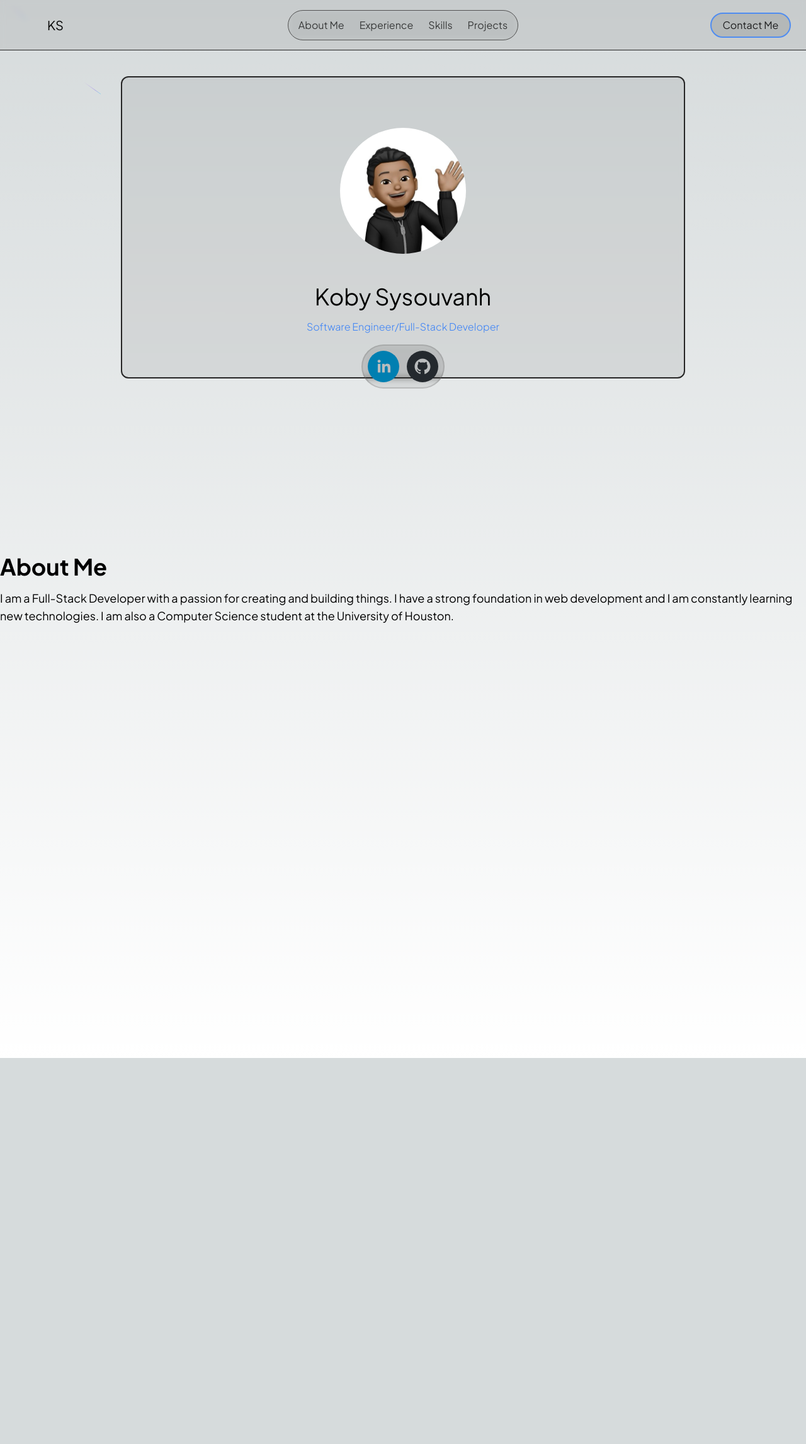
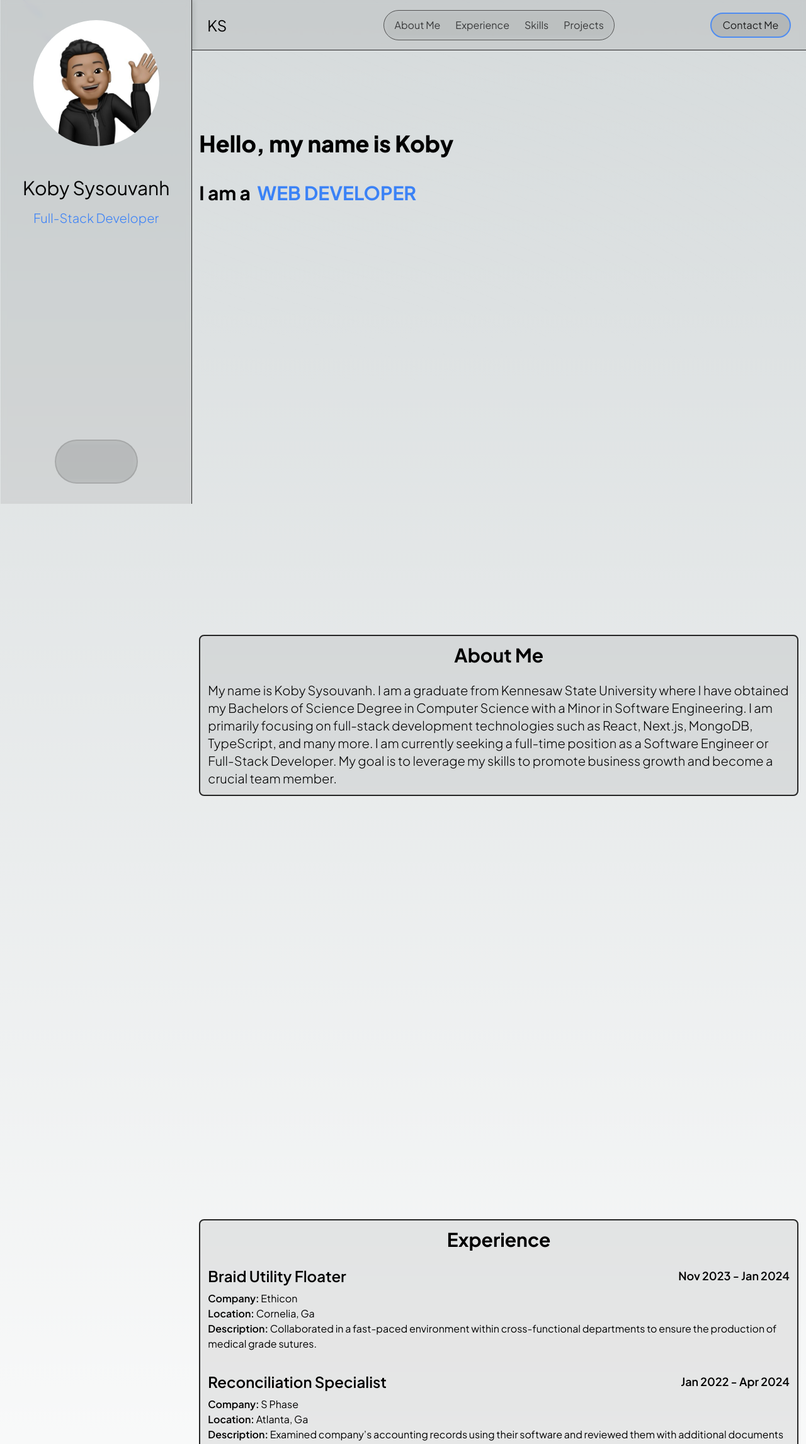
Before and after one commit to kobysysouvanh/portfolio_updated, a Next.js app: page / in a window 1280 px wide. Shown: the top 2293 px of the page at 63% size. Before the commit the page ends 1680 px from the top, so only its background shows below. Built offline with nearby package versions, Linux system fonts and the light colour scheme.

Commit message:
Added and Finished Experience

```diff
--- a/app/page.tsx
+++ b/app/page.tsx
@@ -1,17 +1,29 @@
 import About from "@/components/About";
 import { BackgroundBeams } from "@/components/Background";
+import Personal from "@/components/Personal";
+import Navbar from "@/components/Navbar";
+import MobileNavbar from "@/components/MobileNavbar";
 import Hero from "@/components/Hero";
-import Navbar from "@/components/Navbar";
+import Experience from "@/components/Experience";
 
 export default function Home() {
   return (
-    <div className="flex-col h-full snap-y snap-mandatory">
-      <Navbar />
-      <Hero />
-      <section id="about" className="snap-center">
-        <About />
-      </section>
-      <BackgroundBeams className="-z-[100] hidden sm:inline" />
+    <div className="flex flex-col md:flex-row h-full snap-y snap-mandatory">
+      <MobileNavbar/>
+      <Personal/>
+      <div className="flex flex-col w-full h-full">
+        <Navbar />
+        <section id="hero" className="snap-center">
+          <Hero/>
+        </section>
+        <section id="about" className="snap-center">
+          <About />
+        </section>
+        <section id="experience" className="snap-center">
+          <Experience/>
+        </section>
+      </div>
+      <BackgroundBeams className="-z-[100] hidden fixed md:inline" />
     </div>
   );
 }
--- a/components/About.tsx
+++ b/components/About.tsx
@@ -1,19 +1,30 @@
-import React from 'react'
+"use client"
+import React from "react";
+import { motion } from "framer-motion";
 
 const About = () => {
   return (
-    <div className='w-full h-screen max-w-7xl mx-auto bg-transparent'>
-        <div>
-            <h1 className='text-4xl font-bold'>About Me</h1>
-            <p className='text-lg mt-4'>
-                I am a Full-Stack Developer with a passion for creating and building
-                things. I have a strong foundation in web development and I am
-                constantly learning new technologies. I am also a Computer Science
-                student at the University of Houston.
-            </p>
-        </div>
-    </div>
-  )
-}
+    <motion.div
+    className="w-full h-screen max-w-7xl mx-auto mt-32 px-3 overflow-x-hidden"
+    whileInView={{ opacity: 1}}
+    initial={{ opacity: 0 }}
+    transition={{ duration: 1.5 }}
+    >
+      <div className="border-2 border-neutral-800 bg-neutral-600 bg-opacity-10 backdrop-blur-sm p-3 rounded-lg">
+        <h1 className="text-3xl font-bold text-center mb-6">About Me</h1>
+        <p className="text-xl mt-4 font-light">
+          My name is Koby Sysouvanh. I am a graduate from Kennesaw State
+          University where I have obtained my Bachelors of Science Degree in
+          Computer Science with a Minor in Software Engineering. I am primarily
+          focusing on full-stack development technologies such as React,
+          Next.js, MongoDB, TypeScript, and many more. I am currently seeking a
+          full-time position as a Software Engineer or Full-Stack Developer. My
+          goal is to leverage my skills to promote business growth and become a
+          crucial team member.
+        </p>
+      </div>
+    </motion.div>
+  );
+};
 
-export default About
+export default About;
--- /dev/null
+++ b/components/Experience.tsx
@@ -0,0 +1,81 @@
+"use client";
+import React from "react";
+import { motion } from "framer-motion";
+
+const Experience = () => {
+  return (
+    <motion.div
+      className="w-full h-screen max-w-7xl mx-auto mt-32 px-3"
+      whileInView={{ opacity: 1 }}
+      initial={{ opacity: 0 }}
+      transition={{ duration: 1.5 }}
+    >
+      <div className="border-2 border-neutral-800 bg-neutral-600 bg-opacity-10 backdrop-blur-sm p-3 rounded-lg">
+        <h1 className="text-3xl font-bold text-center mb-6">Experience</h1>
+        <div className="space-y-8">
+          <div className="flex flex-col">
+            <div className="flex flex-row justify-between items-center">
+              <h2 className="text-2xl font-semibold">Braid Utility Floater</h2>
+              <h3 className="text-lg font-semibold">Nov 2023 - Jan 2024</h3>
+            </div>
+            <p className="mt-2">
+              <span className="font-semibold">Company:</span> Ethicon
+            </p>
+            <p>
+              <span className="font-semibold">Location:</span> Cornelia, Ga
+            </p>
+            <p>
+              <span className="font-semibold">Description:</span> Collaborated
+              in a fast-paced environment within cross-functional departments to
+              ensure the production of medical grade sutures.
+            </p>
+          </div>
+          <div className="flex flex-col">
+            <div className="flex flex-row justify-between items-center">
+              <h2 className="text-2xl font-semibold">
+                Reconciliation Specialist
+              </h2>
+              <h3 className="text-lg font-semibold">Jan 2022 - Apr 2024</h3>
+            </div>
+            <p className="mt-2">
+              <span className="font-semibold">Company:</span> S Phase
+            </p>
+            <p>
+              <span className="font-semibold">Location:</span> Atlanta, Ga
+            </p>
+            <p>
+              <span className="font-semibold">Description:</span> Examined
+              company’s accounting records using their software and reviewed
+              them with additional documents from the server folder database to
+              confirm all details are correct. Collaborated with different
+              departments to ensure information are correct and updated.
+            </p>
+          </div>
+          <div className="flex flex-col">
+            <div className="flex flex-row justify-between items-center">
+              <h2 className="text-2xl font-semibold">Team Member</h2>
+              <h3 className="text-lg font-semibold">Aug 2017 - Jul 2020</h3>
+            </div>
+            <p className="mt-2">
+              <span className="font-semibold">Company:</span> FCL Recycling,
+              Inc.
+            </p>
+            <p>
+              <span className="font-semibold">Location:</span> Powder Springs,
+              Ga
+            </p>
+            <p>
+              <span className="font-semibold">Description:</span> Collected
+              recyclable materials within Lockheed Martin and commercial
+              businesses. Operated heavy machinery including a packer truck.
+              Assisted in warehouse duties such as sorting and organizing
+              materials.
+            </p>
+          </div>
+        </div>
+      </div>
+    </motion.div>
+  );
+};
+
+export default Experience;
--- a/components/Hero.tsx
+++ b/components/Hero.tsx
@@ -1,43 +1,63 @@
-"use client"
-import Image from "next/image";
-import React from "react";
-import { SocialIcon } from "react-social-icons";
-import { motion } from "framer-motion";
+"use client";
+
+import { AnimatePresence, motion } from "framer-motion";
+import { useEffect, useState } from "react";
 
 const Hero = () => {
+  const texts = [
+    {
+      id: 1,
+      content: "SOFTWARE ENGINEER",
+    },
+    {
+      id: 2,
+      content: "FULL-STACK DEVELOPER",
+    },
+    {
+      id: 3,
+      content: "WEB DEVELOPER",
+    },
+  ];
+
+  const [index, setIndex] = useState(0);
+
+  useEffect(() => {
+    const id = setInterval(() => {
+      setIndex((state) => {
+        if (state >= texts.length - 1) return 0;
+        return state + 1;
+      });
+    }, 2000);
+    return () => clearInterval(id);
+  }, []);
+
   return (
     <motion.div
-    className="w-full h-screen flex justify-center"
-    initial={{ y:100, opacity: 0 }}
-    animate={{ y:1, opacity: 1 }}
-    transition={{ duration: 1 }}
-
-
+      className="w-full h-screen max-w-7xl mx-auto flex px-3"
+      initial={{ y: -50, opacity: 0 }}
+      animate={{ y: 0, opacity: 1 }}
+      transition={{ duration: 0.5, delay: 1.2 }}
     >
-      <div className="bg-neutral-600 p-8 py-20 mx-8 max-w-4xl w-full h-[60%] mt-10 rounded-xl bg-opacity-10 backdrop-blur-sm border-2 border-neutral-800">
-        <div className="flex flex-col justify-center items-center">
-          <Image
-            src="/avatar.jpg"
-            alt="avatar"
-            width={200}
-            height={200}
-            className="rounded-full"
-          />
-          <p className="text-4xl mt-12">Koby Sysouvanh</p>
-          <p className="text-md font-light text-blue-500 mt-4">
-            Software Engineer/Full-Stack Developer
-          </p>
-          <div className="flex bg-neutral-600 bg-opacity-10 backdrop-blur-sm items-center justify-center rounded-full px-2 py-2 gap-3 mt-4 border-2 border-neutral-500/30">
-            <SocialIcon
-              url="https://www.linkedin.com/in/kobysysouvanh/"
-              target="_blank"
-            />
-            <SocialIcon
-              url="https://github.com/kobysysouvanh"
-              target="_blank"
-            />
-          </div>
-        </div>
+      <div className="space-y-10">
+        <h1 className="text-3xl md:text-4xl font-extrabold mt-32">
+          Hello, my name is Koby
+        </h1>
+        <p className="text-2xl md:text-3xl font-bold">
+          I am a &nbsp;
+          <AnimatePresence>
+            <motion.span
+              key={texts[index].id}
+              className="text-blue-500"
+              initial={{ y: 20, opacity: 0 }}
+              animate={{ y: 0, opacity: 1 }}
+              exit={{ y: -20, opacity: 0 }}
+              transition={{ ease: "easeInOut" }}
+              style={{ position: "absolute" }}
+            >
+              {texts[index].content}
+            </motion.span>
+          </AnimatePresence>
+        </p>
       </div>
     </motion.div>
   );
--- /dev/null
+++ b/components/MobileNavbar.tsx
@@ -0,0 +1,30 @@
+"use client";
+import React from "react";
+import { motion } from "framer-motion";
+import { SocialIcon } from "react-social-icons";
+
+const MobileNavbar = () => {
+  return (
+    <motion.div
+      className="md:hidden h-20 border-b border-neutral-800 bg-neutral-600 bg-opacity-10 sticky top-0 backdrop-blur-sm z-[999] w-full"
+      initial={{ y: -50, opacity: 0 }}
+      animate={{ y: 0, opacity: 1 }}
+      transition={{ duration: 0.5 }}
+    >
+      <div className="flex items-center h-full">
+        <SocialIcon
+          url="https://www.linkedin.com/in/kobysysouvanh/"
+          target="_blank"
+          bgColor="transparent"
+        />
+        <SocialIcon
+          url="https://github.com/kobysysouvanh"
+          target="_blank"
+          bgColor="transparent"
+        />
+      </div>
+    </motion.div>
+  );
+};
+
+export default MobileNavbar;
--- a/components/Navbar.tsx
+++ b/components/Navbar.tsx
@@ -24,14 +24,14 @@ const nav = [
 const Navbar = () => {
   return (
     <motion.div
-      className="h-20 w-full z-1 bg-neutral-600 backdrop-blur-sm bg-clip-padding backdrop-filter bg-opacity-10 top-0 border-b border-neutral-800"
+      className="hidden md:inline h-20 w-full z-[999] bg-neutral-600 backdrop-blur-sm bg-clip-padding backdrop-filter bg-opacity-10 sticky top-0 border-b border-neutral-800 border-l"
       initial={{ y: -50, opacity: 0 }}
       animate={{ y: 0, opacity: 1 }}
-      transition={{ duration: 0.5 }}
+      transition={{ duration: 0.5, delay: 1.2 }}
     >
       <div className="max-w-7xl items-center justify-between mx-auto h-20 px-6 hidden sm:flex">
-        <div className="text-xl w-32 text-center">KS</div>
-        <div className="flex gap-6 rounded-full h-12 items-center text-cen border-neutral-600 border p-4 backdrop-blur-sm">
+        <div className="text-2xl w-32">KS</div>
+        <div className="flex gap-6 rounded-full h-12 items-center text-center border-neutral-600 border p-4 backdrop-blur-sm">
           {nav.map((item) => (
             <a href={item.href} key={item.name}>
               <button className="text-md opacity-70 hover:opacity-100 transition truncate">
--- /dev/null
+++ b/components/Personal.tsx
@@ -0,0 +1,46 @@
+"use client";
+import Image from "next/image";
+import React from "react";
+import { SocialIcon } from "react-social-icons";
+import { motion } from "framer-motion";
+
+const Personal = () => {
+  return (
+    <motion.div
+      className="w-full md:w-96 px-6 h-screen flex flex-col md:sticky top-0 md:justify-between justify-center items-center md:border-r md:border-neutral-800 md:bg-neutral-600 md:bg-opacity-10 backdrop-blur-sm py-8"
+      initial={{ x: -100, opacity: 0 }}
+      animate={{ x: 1, opacity: 1 }}
+      transition={{ duration: 0.5, delay: 0.5 }}
+    >
+      <div className="w-full h-full flex flex-col justify-center items-center rounded-xl bg-neutral-600 bg-opacity-10 border-2 border-neutral-800 md:bg-transparent md:border-none md:justify-between">
+        <div className="flex flex-col justify-center items-center text-center">
+          <Image
+            src="/avatar.jpg"
+            alt="avatar"
+            width={200}
+            height={200}
+            className="rounded-full"
+          />
+          <p className="text-5xl md:text-3xl mt-12">Koby Sysouvanh</p>
+          <p className="text-xl md:text-md font-light text-blue-500 mt-4">
+            Full-Stack Developer
+          </p>
+        </div>
+        <div className="flex bg-neutral-600 bg-opacity-10 backdrop-blur-sm items-center justify-center rounded-full px-2 py-2 gap-3 mt-4 border-2 border-neutral-500/30">
+          <SocialIcon
+            url="https://www.linkedin.com/in/kobysysouvanh/"
+            target="_blank"
+            bgColor="transparent"
+          />
+          <SocialIcon
+            url="https://github.com/kobysysouvanh"
+            target="_blank"
+            bgColor="transparent"
+          />
+        </div>
+      </div>
+    </motion.div>
+  );
+};
+
+export default Personal;
```
